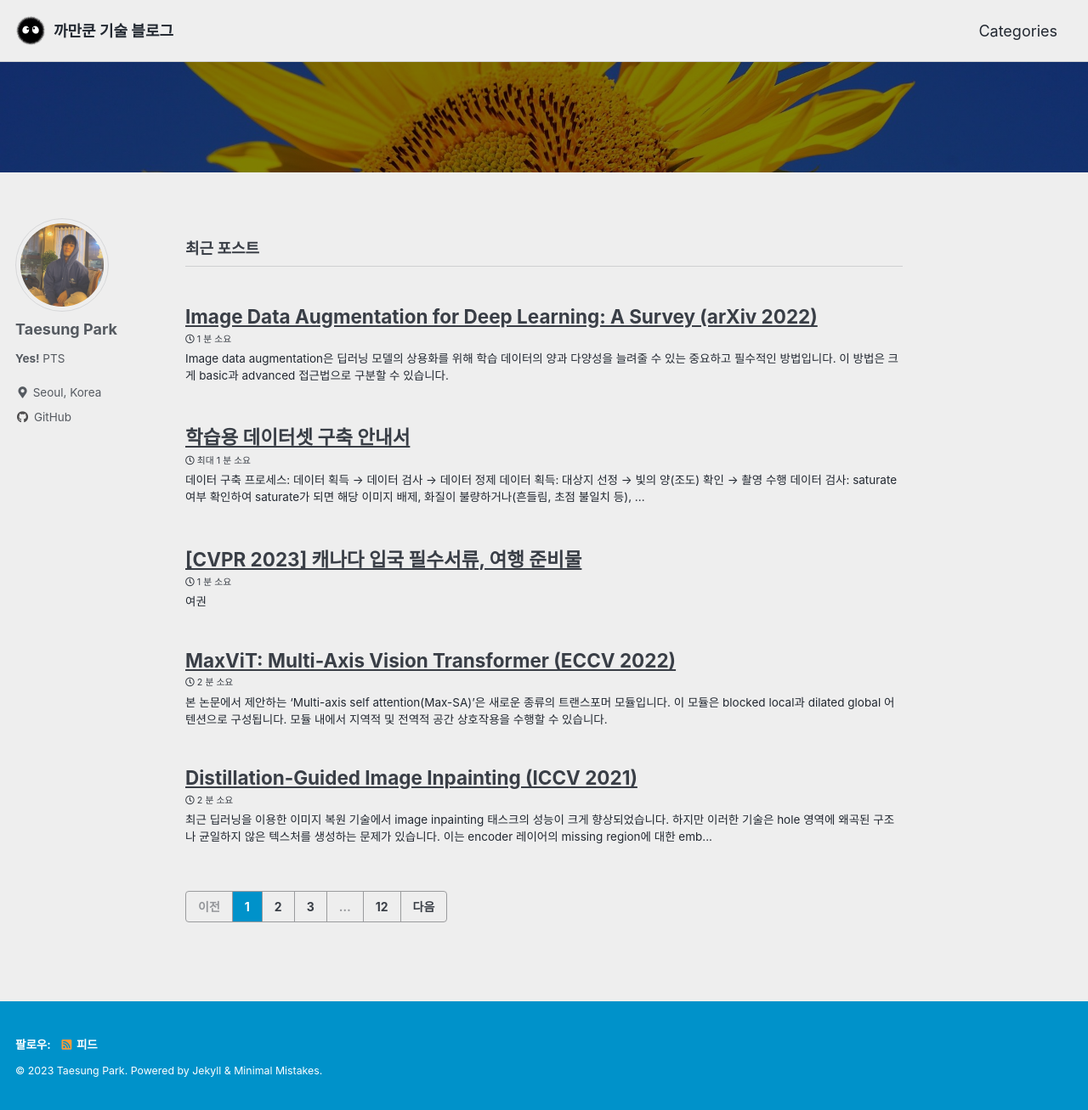
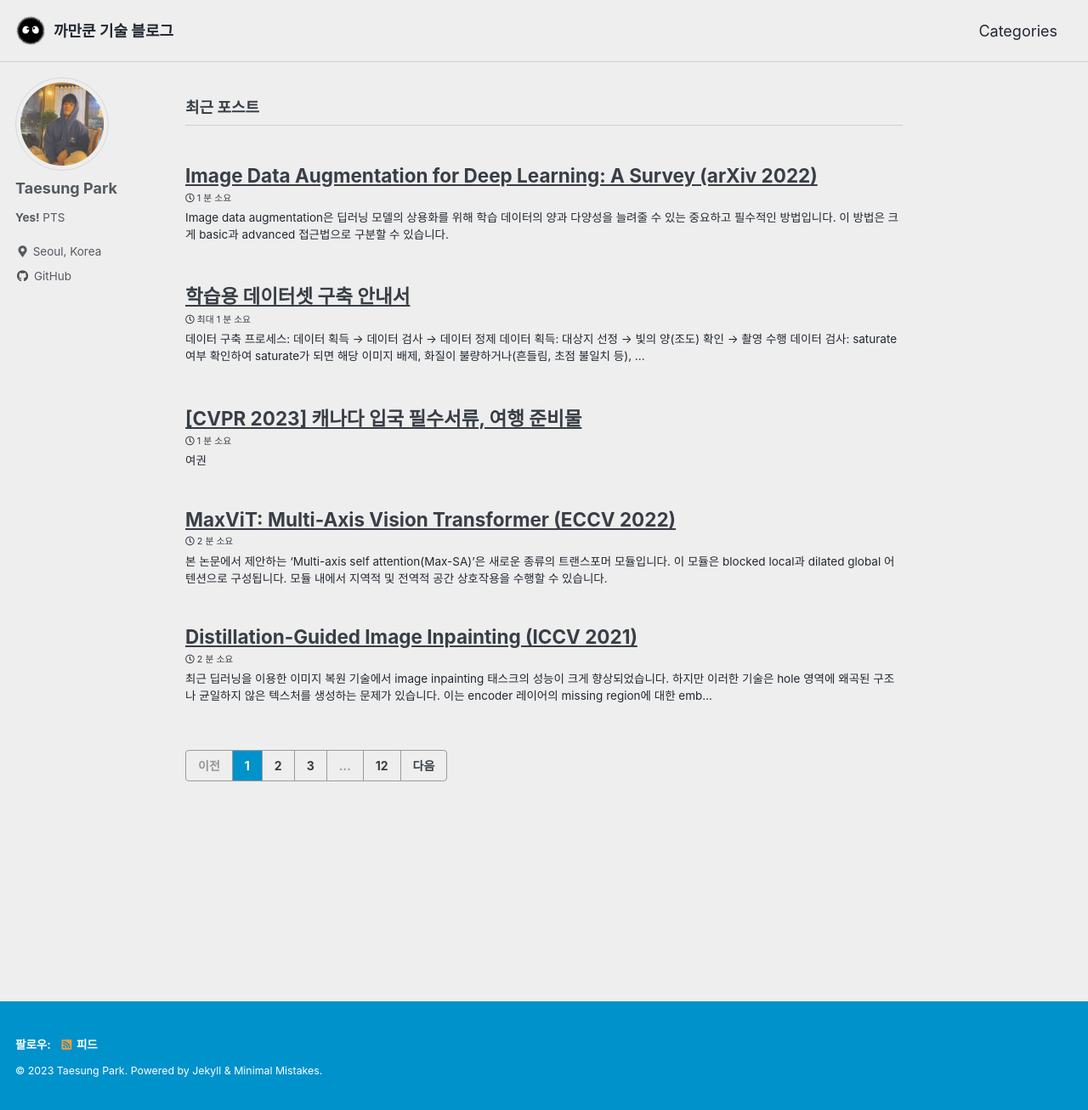
Before and after one commit to kkamankun/kkamankun.github.io, a Jekyll site: the page built from index.html, in a window 1280 px wide and 1307 px high. Shown: the whole window at 85% size. Built offline with Jekyll 4.4.1, drawn with Linux system fonts in a browser that asks for light colours; cached includes are drawn as plain includes; the list of posts is cut into pages by our own code.

Commit message:
Delete header_image.png

```diff
--- a/_layouts/default.html
+++ b/_layouts/default.html
@@ -21,14 +21,6 @@
     {% include_cached skip-links.html %}
     {% include_cached browser-upgrade.html %}
     {% include_cached masthead.html %}
-    <div class="page__hero--overlay" style=" background-image: linear-gradient(rgba(0, 0, 0, 0.5), rgba(0, 0, 0, 0.5)), url('/assets/images/header_image.jpg');">
-      <div class="wrapper">
-        <h1 id="page-title" class="page__title" itemprop="headline">
-
-        </h1>
-      </div>
-    </div>
-  </div>
     <div class="initial-content">
       {{ content }}
     </div>
```
Also changed, not shown: assets/images/header_image.jpg (deleted), assets/images/logo_image.png (deleted).
